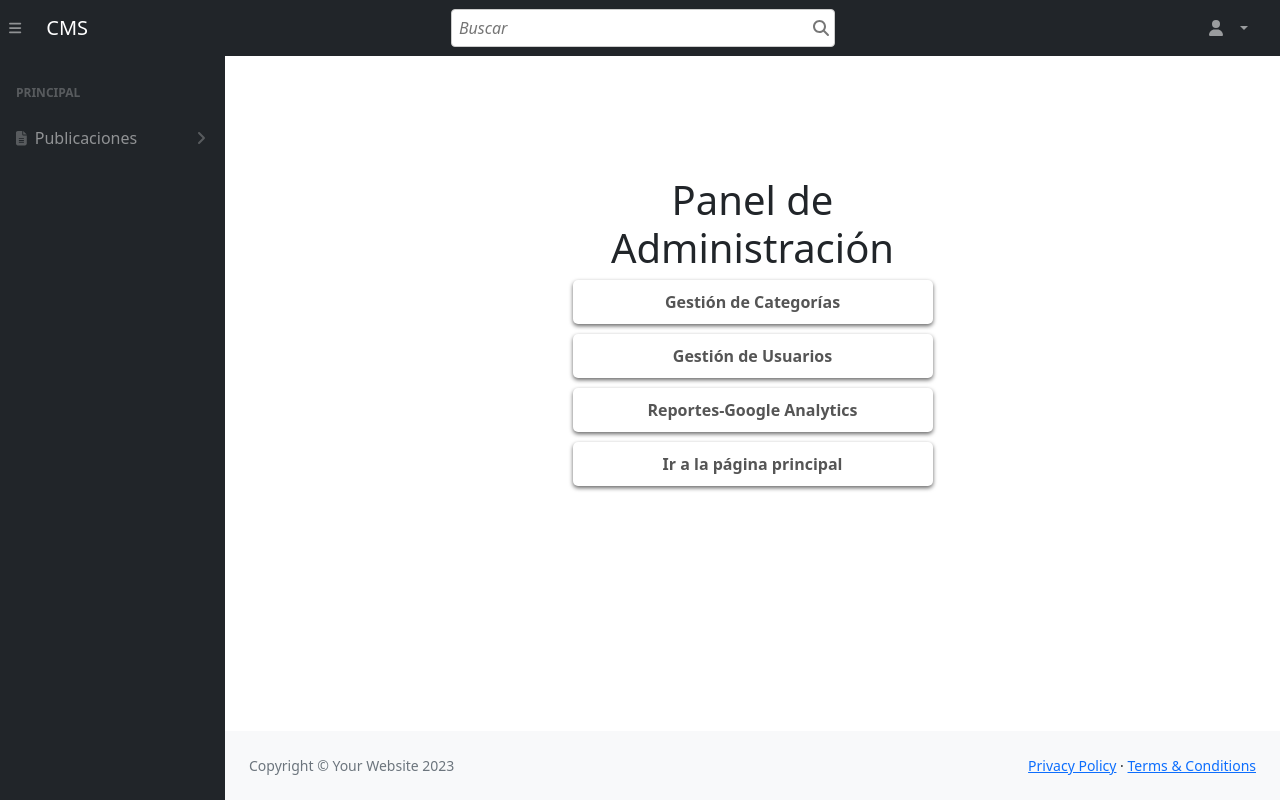
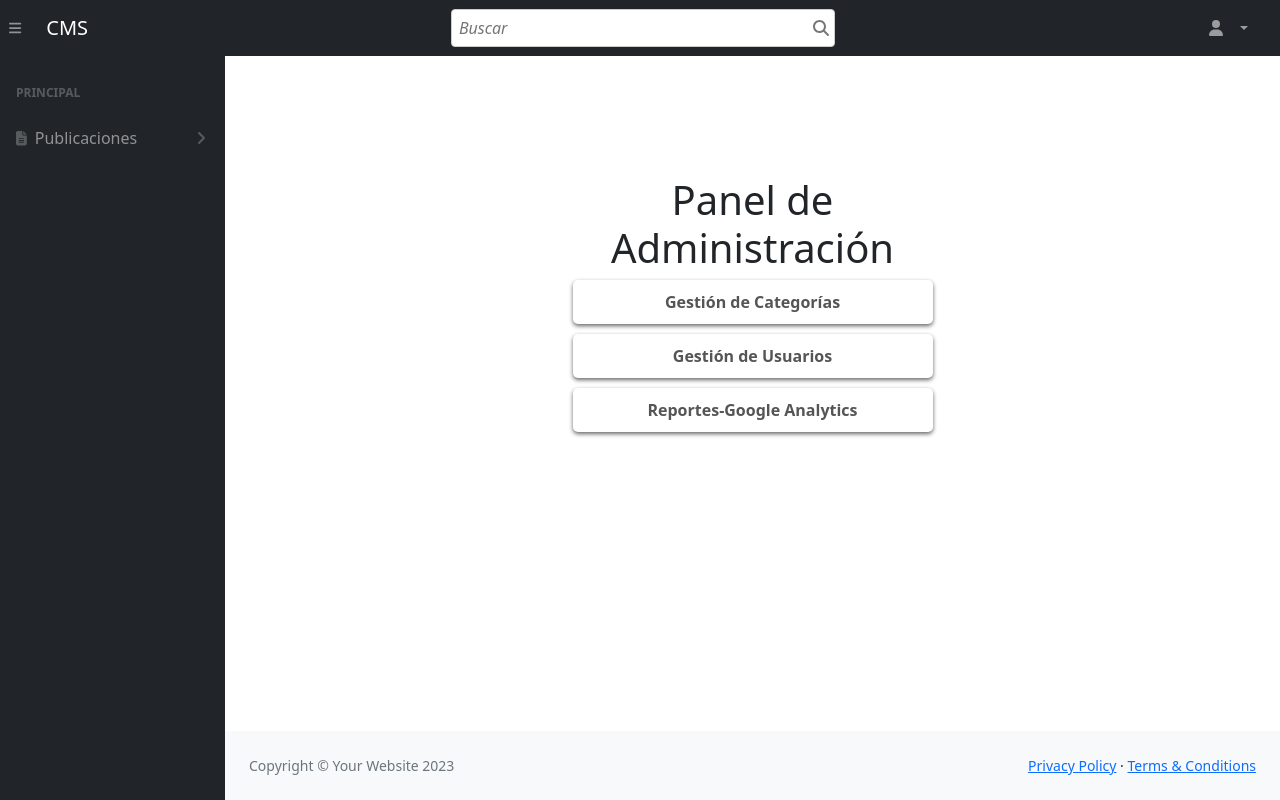
Before and after one commit to juanacevedo68061/dev_proyecto_is2, a Django app: template templates/administracion/panel.html in a window 1280 px wide. Run offline with Django 4.2, Linux system fonts and the light colour scheme; the template is opened without the code that fills it, so the values that code supplies are empty; some libraries are stand-ins or nearby versions.

Commit message:
actualizando

```diff
--- a/templates/administracion/panel.html
+++ b/templates/administracion/panel.html
@@ -10,7 +10,6 @@
     <a class="custom-nav custom-nav-item" href="{% url 'administracion:gestion_usuarios' %}">Gestión de Usuarios</a>
     <!-- Enlace a Google Analytics -->
     <a class="custom-nav custom-nav-item" href="https://analytics.google.com/analytics/web/?pli=1#/p417224859/reports/intelligenthome?params=_u..nav%3Dmaui" target="_blank">Reportes-Google Analytics</a>
-    <a class="custom-nav custom-nav-item" href="/" class="boton-regresar">Ir a la página principal</a>
   </div>
 </div>
 {% endblock %}
```
